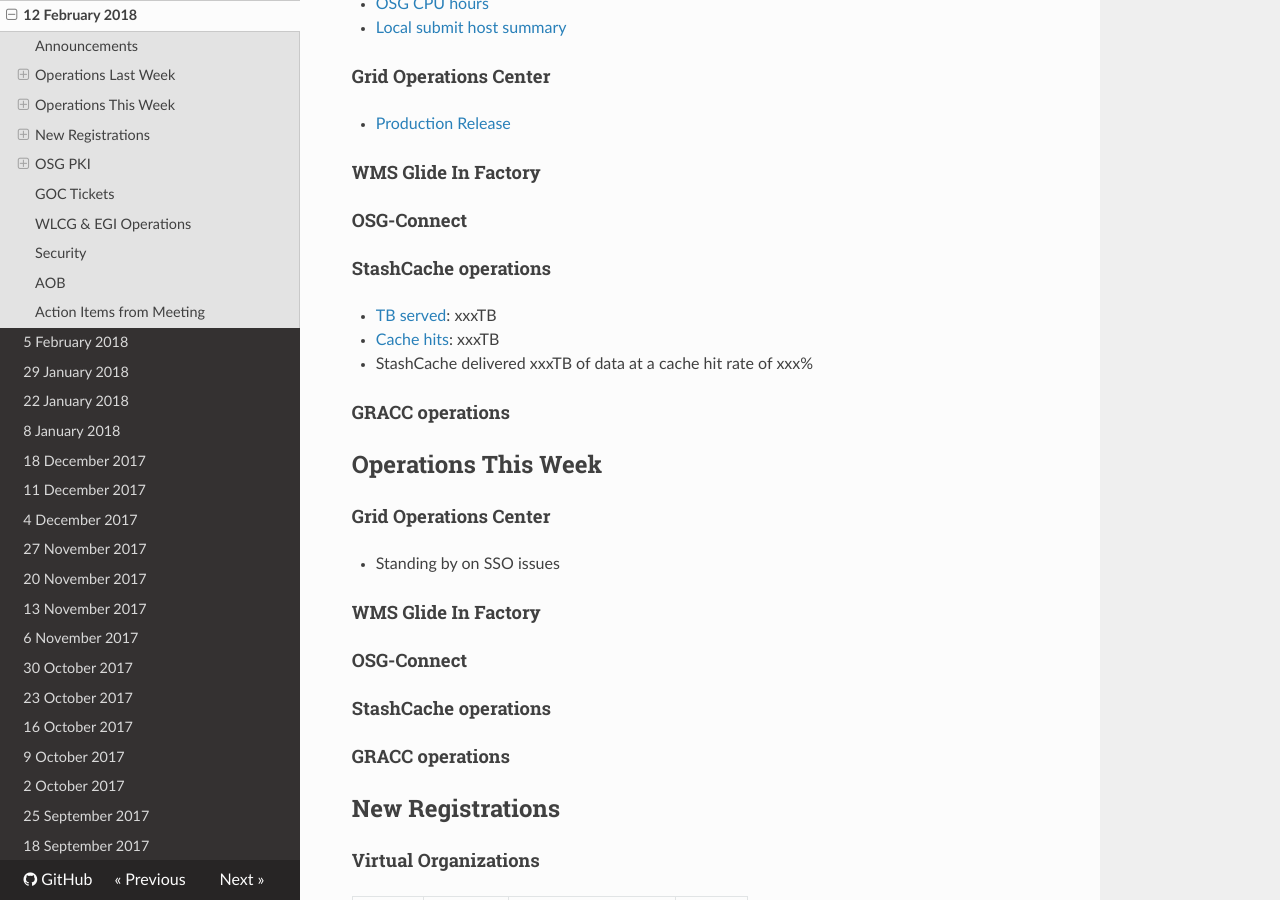
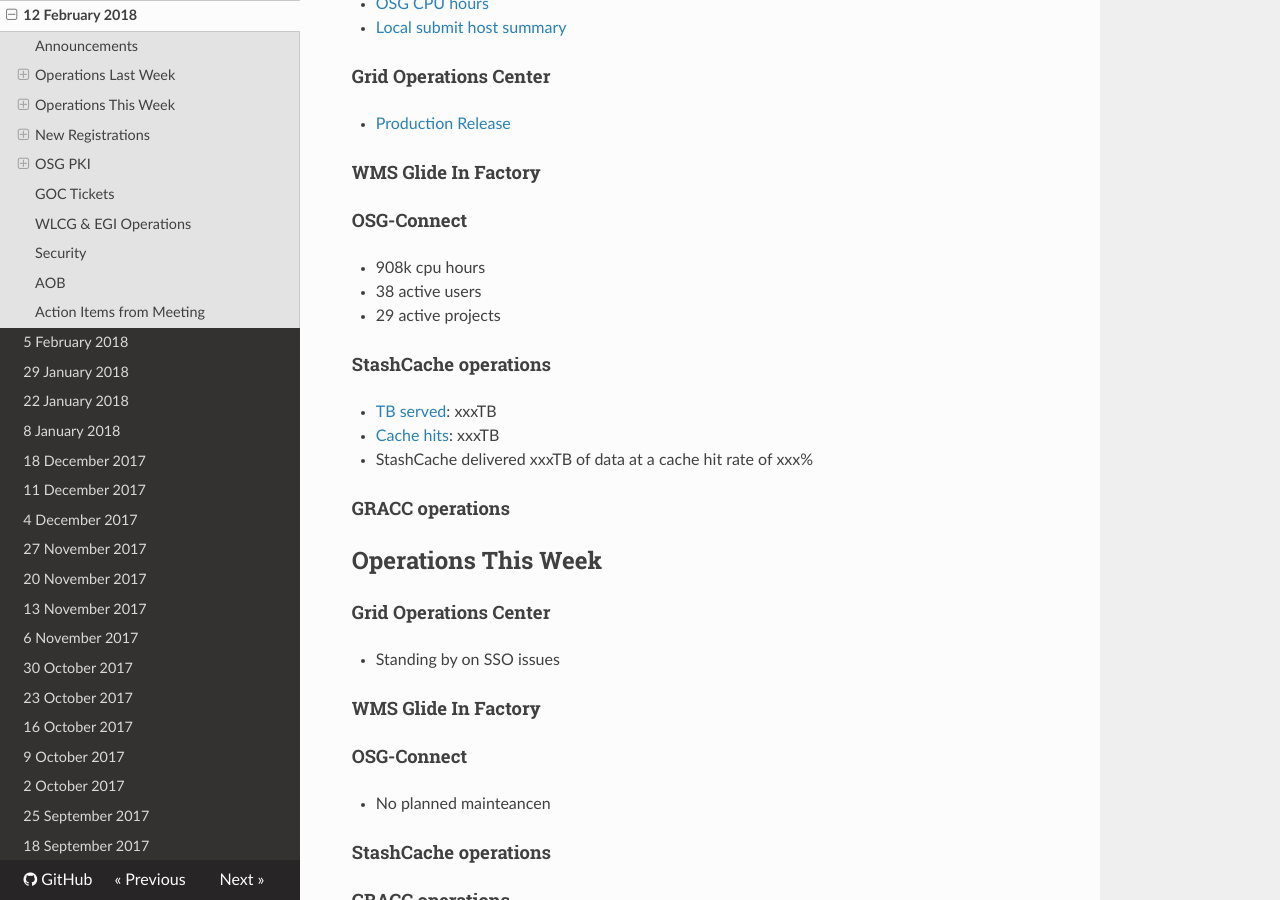
Before and after one commit to osg-htc/operations, an MkDocs documentation site: the page built from docs/WeeklyMinutes/12Feb2018.md, in a window 1280 px wide and 900 px high, scrolled down 616 px. Built offline with MkDocs 1.6.1, drawn with Linux system fonts in a browser that asks for light colours; nearby versions of some CDN libraries; old or Windows-style settings are respelled for this version of MkDocs.

Commit message:
OSG Connect updates

```diff
--- a/docs/WeeklyMinutes/12Feb2018.md
+++ b/docs/WeeklyMinutes/12Feb2018.md
@@ -24,6 +24,9 @@
 #### WMS Glide In Factory
 
 #### OSG-Connect
+   * 908k cpu hours
+   * 38 active users
+   * 29 active projects
 
 #### StashCache operations
    * [TB served](http://tinyurl.com/ydaereyo): xxxTB
@@ -40,6 +43,7 @@
 #### WMS Glide In Factory
 
 #### OSG-Connect
+   * No planned mainteancen
 
 #### StashCache operations
 
```
